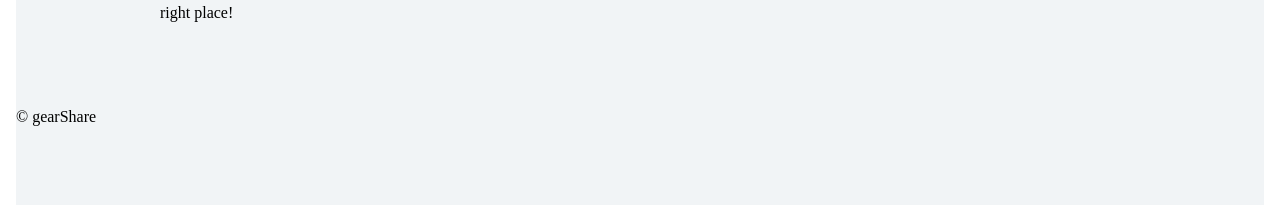
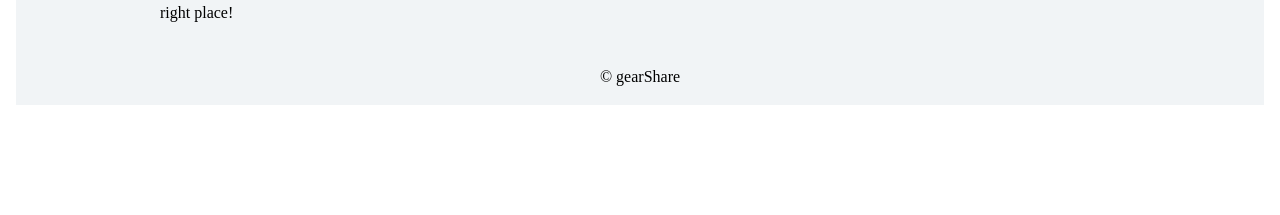
Before and after one commit to rmag4233/Gear-Share, an Angular app: page / in a window 1280 px wide. Shown: the part 139-354 px from the top of the page. Built offline with nearby package versions, Linux system fonts and the light colour scheme.

Commit message:
Fixes footer issue from app component
Previously the footer was not staying at the bottom of the page. CSS
update fixes this.

```diff
--- a/src/app/app.component.css
+++ b/src/app/app.component.css
@@ -9,10 +9,23 @@ header {
 }
 
 footer {
+  bottom: 0;
   width: 100%;
-  height : 60px;
+  height : 40px;
   display: inline-block;
+  position: relative;
+  text-align: center;
 }
+
+/*.footer {
+  position: absolute;
+  right: 0;
+  bottom: 0;
+  left: 0;
+  padding: 1rem;
+  background-color: #efefef;
+  text-align: center;
+}*/
 
 h1,h2,h3,h4,h5,h6 {
   margin: 0 0 20px;
@@ -63,7 +76,7 @@ header nav ul li a {
   text-decoration: none;
 }
 
-main, footer {
+main {
   max-width: 960px;
   margin: 40px auto;
 }
```
